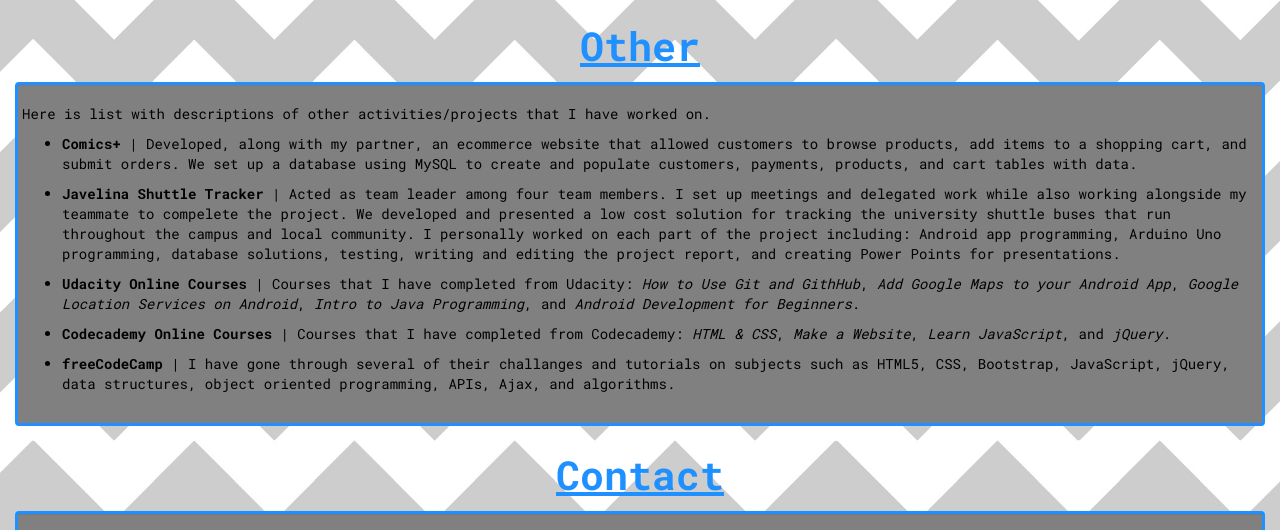
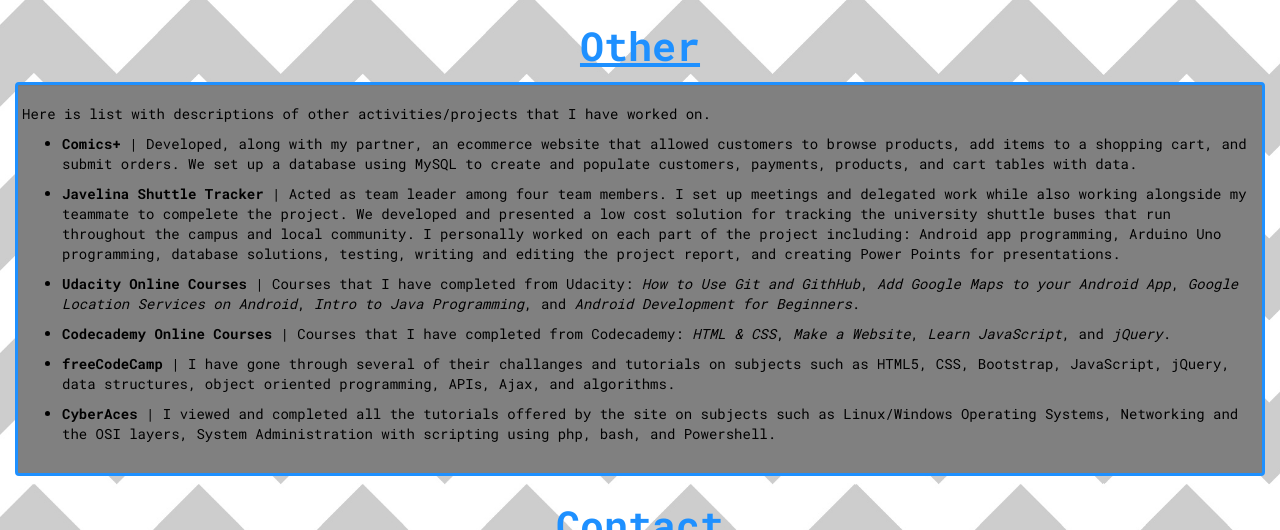
Before and after one commit to roe-el/PortfolioProject, a plain HTML site: page index.html in a window 1280 px wide. Shown: the part 1431-1961 px from the top of the page. Drawn offline with nearby package versions, Linux system fonts and the light colour scheme.

Commit message:
Add CyberAces part to other section.

```diff
--- a/index.html
+++ b/index.html
@@ -134,6 +134,10 @@
                         <li>
                             <strong>freeCodeCamp</strong> | I have gone through several of their challanges and tutorials on subjects such as HTML5, CSS, Bootstrap, JavaScript, jQuery, data structures, object oriented programming, APIs, Ajax, and algorithms.
                         </li>
+                        <p>
+                        <li>
+                            <strong>CyberAces</strong> | I viewed and completed all the tutorials offered by the site on subjects such as Linux/Windows Operating Systems, Networking and the OSI layers, System Administration with scripting using php, bash, and Powershell.
+                        </li>
                     </ul>
                 </div>
             </div>
```
